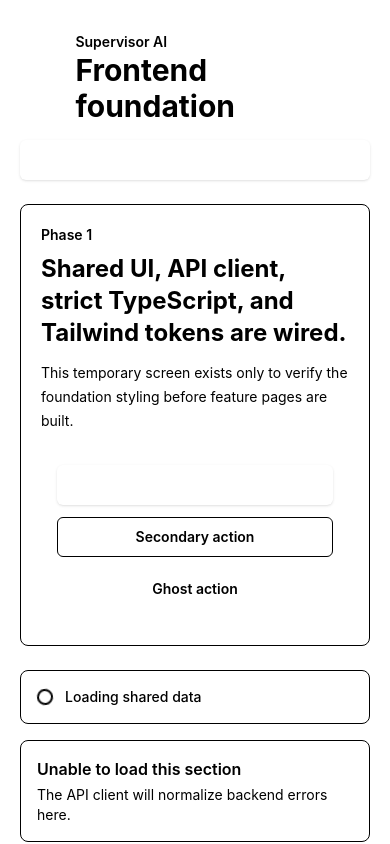
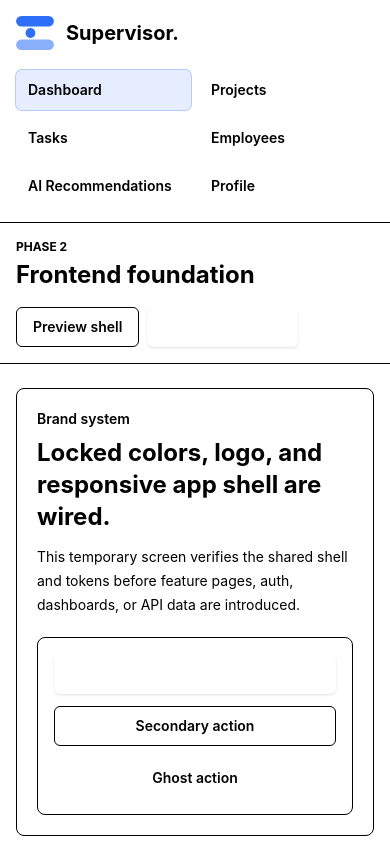
Before and after one commit to barshatpradhan/supervisor-ai, a React (Vite) app in the folder frontend/: page / in a window 390 px wide. Shown: the top 844 px of the page. Built offline with nearby package versions, Linux system fonts and the light colour scheme.

Commit message:
feat: add brand system and app shell

```diff
--- a/frontend/src/App.tsx
+++ b/frontend/src/App.tsx
@@ -1,44 +1,54 @@
+import { Container } from './components/layout/Container'
+import { PageShell } from './components/layout/PageShell'
+import type { NavigationItem } from './components/layout/Sidebar'
 import { EmptyState } from './components/shared/EmptyState'
 import { ErrorState } from './components/shared/ErrorState'
 import { LoadingState } from './components/shared/LoadingState'
 import { Button } from './components/ui/Button'
 import { Card } from './components/ui/Card'
 
+const navigationItems: NavigationItem[] = [
+  { href: '#dashboard', label: 'Dashboard' },
+  { href: '#projects', label: 'Projects' },
+  { href: '#tasks', label: 'Tasks' },
+  { href: '#employees', label: 'Employees' },
+  { href: '#ai-recommendations', label: 'AI Recommendations' },
+  { href: '#profile', label: 'Profile' },
+]
+
 function App() {
   return (
-    <main className="min-h-screen bg-surface-page px-5 py-8 text-ink-900 sm:px-8">
-      <div className="mx-auto flex max-w-5xl flex-col gap-6">
-        <header className="flex flex-col gap-4 sm:flex-row sm:items-center sm:justify-between">
-          <div className="flex items-center gap-3">
-            <div
-              className="grid h-11 w-11 place-items-center rounded-lg bg-brand-600 text-sm font-black text-white"
-              aria-hidden="true"
+    <PageShell
+      actions={
+        <>
+          <Button variant="secondary">Preview shell</Button>
+          <Button>Foundation ready</Button>
+        </>
+      }
+      activeHref="#dashboard"
+      eyebrow="Phase 2"
+      navigationItems={navigationItems}
+      title="Frontend foundation"
     >
-              SA
-            </div>
+      <main id="dashboard" tabIndex={-1}>
+        <Container className="py-6 sm:py-8">
+          <div className="flex flex-col gap-6">
+            <Card aria-labelledby="foundation-heading">
+              <div className="grid gap-5 md:grid-cols-[1.2fr_0.8fr] md:items-center">
                 <div>
-              <p className="text-sm font-semibold text-brand-700">Supervisor AI</p>
-              <h1 className="text-3xl font-bold tracking-normal text-ink-900">
-                Frontend foundation
-              </h1>
-            </div>
-          </div>
-          <Button>Foundation ready</Button>
-        </header>
-
-        <Card aria-labelledby="foundation-heading">
-          <div className="grid gap-4 md:grid-cols-[1.2fr_0.8fr] md:items-center">
-            <div>
-              <p className="text-sm font-semibold text-brand-700">Phase 1</p>
-              <h2 id="foundation-heading" className="mt-2 text-2xl font-bold text-ink-900">
-                Shared UI, API client, strict TypeScript, and Tailwind tokens are wired.
+                  <p className="text-sm font-semibold text-brand-700">Brand system</p>
+                  <h2
+                    id="foundation-heading"
+                    className="mt-2 text-2xl font-bold tracking-normal text-ink-900"
+                  >
+                    Locked colors, logo, and responsive app shell are wired.
                   </h2>
                   <p className="mt-3 max-w-2xl text-sm leading-6 text-ink-600">
-                This temporary screen exists only to verify the foundation styling before
-                feature pages are built.
+                    This temporary screen verifies the shared shell and tokens before
+                    feature pages, auth, dashboards, or API data are introduced.
                   </p>
                 </div>
-            <div className="grid gap-3 rounded-lg bg-surface-muted p-4">
+                <div className="grid gap-3 rounded-lg border border-border-subtle bg-surface-muted p-4">
                   <Button variant="primary">Primary action</Button>
                   <Button variant="secondary">Secondary action</Button>
                   <Button variant="ghost">Ghost action</Button>
@@ -55,7 +65,9 @@ function App() {
               />
             </section>
           </div>
+        </Container>
       </main>
+    </PageShell>
   )
 }
 
--- /dev/null
+++ b/frontend/src/components/layout/Container.tsx
@@ -0,0 +1,13 @@
+import type { HTMLAttributes, ReactNode } from 'react'
+
+interface ContainerProps extends HTMLAttributes<HTMLDivElement> {
+  children: ReactNode
+}
+
+export function Container({ children, className = '', ...props }: ContainerProps) {
+  return (
+    <div className={['mx-auto w-full max-w-6xl px-4 sm:px-6 lg:px-8', className].join(' ')} {...props}>
+      {children}
+    </div>
+  )
+}
--- /dev/null
+++ b/frontend/src/components/layout/Header.tsx
@@ -0,0 +1,27 @@
+import type { ReactNode } from 'react'
+
+interface HeaderProps {
+  actions?: ReactNode
+  eyebrow?: string
+  title: string
+}
+
+export function Header({ actions, eyebrow, title }: HeaderProps) {
+  return (
+    <header className="border-b border-border-subtle bg-glass-subtle backdrop-blur-xl">
+      <div className="flex flex-col gap-4 px-4 py-4 sm:px-6 lg:flex-row lg:items-center lg:justify-between lg:px-8">
+        <div>
+          {eyebrow ? (
+            <p className="text-xs font-bold uppercase tracking-normal text-brand-700">
+              {eyebrow}
+            </p>
+          ) : null}
+          <h1 className="mt-1 text-2xl font-bold tracking-normal text-ink-900 sm:text-3xl">
+            {title}
+          </h1>
+        </div>
+        {actions ? <div className="flex flex-wrap gap-2">{actions}</div> : null}
+      </div>
+    </header>
+  )
+}
--- /dev/null
+++ b/frontend/src/components/layout/PageShell.tsx
@@ -0,0 +1,32 @@
+import type { ReactNode } from 'react'
+import { Header } from './Header'
+import type { NavigationItem } from './Sidebar'
+import { Sidebar } from './Sidebar'
+
+interface PageShellProps {
+  actions?: ReactNode
+  activeHref?: string
+  children: ReactNode
+  eyebrow?: string
+  navigationItems: NavigationItem[]
+  title: string
+}
+
+export function PageShell({
+  actions,
+  activeHref,
+  children,
+  eyebrow,
+  navigationItems,
+  title,
+}: PageShellProps) {
+  return (
+    <div className="min-h-screen bg-surface-page text-ink-900 lg:grid lg:grid-cols-[280px_minmax(0,1fr)]">
+      <Sidebar activeHref={activeHref} items={navigationItems} />
+      <div className="min-w-0">
+        <Header actions={actions} eyebrow={eyebrow} title={title} />
+        {children}
+      </div>
+    </div>
+  )
+}
--- /dev/null
+++ b/frontend/src/components/layout/Sidebar.tsx
@@ -0,0 +1,51 @@
+import { SupervisorLogo } from '../ui/SupervisorLogo'
+
+export interface NavigationItem {
+  href: string
+  label: string
+}
+
+interface SidebarProps {
+  activeHref?: string
+  items: NavigationItem[]
+}
+
+export function Sidebar({ activeHref = '#dashboard', items }: SidebarProps) {
+  return (
+    <aside className="border-b border-border-subtle bg-surface-card lg:sticky lg:top-0 lg:h-screen lg:border-b-0 lg:border-r">
+      <div className="flex h-full flex-col gap-5 p-4 lg:p-5">
+        <a
+          className="rounded-md focus-visible:outline-3 focus-visible:outline-offset-4 focus-visible:outline-brand-300"
+          href="#dashboard"
+        >
+          <SupervisorLogo />
+        </a>
+
+        <nav aria-label="Primary navigation">
+          <ul className="grid grid-cols-2 gap-2 sm:grid-cols-3 lg:grid-cols-1">
+            {items.map((item) => {
+              const isActive = item.href === activeHref
+
+              return (
+                <li key={item.href}>
+                  <a
+                    aria-current={isActive ? 'page' : undefined}
+                    className={[
+                      'flex min-h-10 items-center rounded-md px-3 text-sm font-semibold transition focus-visible:outline-3 focus-visible:outline-offset-2 focus-visible:outline-brand-300',
+                      isActive
+                        ? 'bg-glass-tinted text-brand-700 ring-1 ring-border-brand'
+                        : 'text-ink-700 hover:bg-surface-muted hover:text-ink-900',
+                    ].join(' ')}
+                    href={item.href}
+                  >
+                    {item.label}
+                  </a>
+                </li>
+              )
+            })}
+          </ul>
+        </nav>
+      </div>
+    </aside>
+  )
+}
--- /dev/null
+++ b/frontend/src/components/ui/SupervisorLogo.tsx
@@ -0,0 +1,42 @@
+interface SupervisorLogoProps {
+  className?: string
+  compact?: boolean
+  inverted?: boolean
+}
+
+export function SupervisorLogo({
+  className = '',
+  compact = false,
+  inverted = false,
+}: SupervisorLogoProps) {
+  const symbolColor = inverted ? '#5B8DF9' : '#2D6FF7'
+  const textColor = inverted ? 'text-white' : 'text-ink-900'
+
+  return (
+    <div className={['flex items-center gap-3', className].join(' ')}>
+      <svg
+        className="h-[34px] w-[38px] shrink-0"
+        viewBox="0 0 100 90"
+        role="img"
+        aria-label="Supervisor logo symbol"
+      >
+        <rect x="0" y="0" width="100" height="28" rx="14" fill={symbolColor} />
+        <rect
+          x="0"
+          y="62"
+          width="100"
+          height="28"
+          rx="14"
+          fill={symbolColor}
+          opacity="0.55"
+        />
+        <circle cx="38" cy="45" r="13" fill={symbolColor} />
+      </svg>
+      {!compact ? (
+        <span className={`text-xl font-bold leading-none tracking-normal ${textColor}`}>
+          Supervisor<span className="text-brand-500">.</span>
+        </span>
+      ) : null}
+    </div>
+  )
+}
--- a/frontend/src/styles/tokens.css
+++ b/frontend/src/styles/tokens.css
@@ -1,44 +1,142 @@
 :root {
-  --color-brand-50: #ecfdf8;
-  --color-brand-100: #d2f7ec;
-  --color-brand-200: #9fead7;
-  --color-brand-300: #68d7c0;
-  --color-brand-400: #34b8a2;
-  --color-brand-500: #229684;
-  --color-brand-600: #18786b;
-  --color-brand-700: #155f57;
-  --color-brand-800: #154d48;
-  --color-brand-900: #143f3c;
+  --brand-blue-50: #eff4fe;
+  --brand-blue-100: #dce7fd;
+  --brand-blue-200: #b6cdfa;
+  --brand-blue-300: #86abf7;
+  --brand-blue-400: #5b8df9;
+  --brand-blue-500: #2d6ff7;
+  --brand-blue-600: #2563eb;
+  --brand-blue-700: #1745ae;
+  --brand-blue-800: #143783;
+  --brand-blue-900: #0f2a66;
 
-  --color-ink-50: #f8fafc;
-  --color-ink-100: #eef2f6;
-  --color-ink-200: #dce4ed;
-  --color-ink-300: #c3cfdb;
-  --color-ink-400: #94a3b8;
-  --color-ink-500: #64748b;
-  --color-ink-600: #475569;
-  --color-ink-700: #334155;
-  --color-ink-800: #1e293b;
-  --color-ink-900: #0f172a;
+  --coral-100: #ffe5e5;
+  --coral-500: #ff6b6b;
+  --coral-700: #c73e3e;
+  --amber-100: #ffefd5;
+  --amber-500: #ffb547;
+  --amber-700: #c28614;
+  --mint-100: #d7f5e5;
+  --mint-500: #26c281;
+  --mint-700: #10804e;
+  --teal-100: #cff4fa;
+  --teal-500: #06b6d4;
+  --teal-700: #067a8f;
+  --violet-100: #ede3fe;
+  --violet-500: #8b5cf6;
+  --violet-700: #5a2ec2;
+  --pink-100: #fce0ef;
+  --pink-500: #ec4899;
+  --pink-700: #a8266a;
 
-  --color-accent-50: #fff8eb;
-  --color-accent-100: #ffedc7;
-  --color-accent-200: #ffd989;
-  --color-accent-300: #ffc24a;
-  --color-accent-400: #f5a912;
-  --color-accent-500: #d88b06;
-  --color-accent-600: #b56709;
+  --success-bg: var(--mint-100);
+  --success-fg: var(--mint-500);
+  --success-text: var(--mint-700);
+  --warning-bg: var(--amber-100);
+  --warning-fg: var(--amber-500);
+  --warning-text: var(--amber-700);
+  --error-bg: #ffe0e0;
+  --error-fg: #e5484d;
+  --error-text: #a4221f;
+  --info-bg: var(--brand-blue-50);
+  --info-fg: var(--brand-blue-600);
+  --info-text: var(--brand-blue-700);
 
-  --color-danger-50: #fef2f2;
-  --color-danger-100: #fee2e2;
-  --color-danger-600: #dc2626;
-  --color-danger-700: #b91c1c;
+  --neutral-0: #ffffff;
+  --neutral-25: #fafbfc;
+  --neutral-50: #f5f7fa;
+  --neutral-100: #ebeef3;
+  --neutral-200: #e5e9f0;
+  --neutral-300: #d2d8e2;
+  --neutral-400: #a6afbe;
+  --neutral-500: #6b7280;
+  --neutral-600: #4b5563;
+  --neutral-700: #374151;
+  --neutral-800: #1f2937;
+  --neutral-900: #0f1a2e;
 
-  --color-surface-page: #f4f7fb;
-  --color-surface-card: #ffffff;
-  --color-surface-muted: #eef4f8;
-  --color-border-subtle: #dbe4ee;
-  --shadow-card: 0 18px 45px rgb(15 23 42 / 8%);
+  --surface-canvas: var(--neutral-25);
+  --surface-canvas-alt: var(--neutral-50);
+  --surface-card: var(--neutral-0);
+  --surface-card-alt: var(--neutral-25);
+  --surface-elevated: var(--neutral-0);
+  --surface-overlay: rgb(15 26 46 / 50%);
+  --surface-glass-subtle: rgb(255 255 255 / 70%);
+  --surface-glass-strong: rgb(255 255 255 / 85%);
+  --surface-glass-tinted: rgb(45 111 247 / 12%);
+  --surface-glass-border: rgb(255 255 255 / 90%);
+
+  --text-primary: var(--neutral-900);
+  --text-secondary: var(--neutral-600);
+  --text-tertiary: var(--neutral-500);
+  --text-disabled: var(--neutral-400);
+  --text-on-brand: #ffffff;
+  --text-link: var(--brand-blue-600);
+
+  --border-default: var(--neutral-200);
+  --border-strong: var(--neutral-300);
+  --border-brand: var(--brand-blue-200);
+
+  --shadow-card: 0 2px 12px rgb(15 26 46 / 6%);
+  --shadow-shell: 0 18px 44px rgb(15 26 46 / 8%);
+
+  --color-brand-50: var(--brand-blue-50);
+  --color-brand-100: var(--brand-blue-100);
+  --color-brand-200: var(--brand-blue-200);
+  --color-brand-300: var(--brand-blue-300);
+  --color-brand-400: var(--brand-blue-400);
+  --color-brand-500: var(--brand-blue-500);
+  --color-brand-600: var(--brand-blue-600);
+  --color-brand-700: var(--brand-blue-700);
+  --color-brand-800: var(--brand-blue-800);
+  --color-brand-900: var(--brand-blue-900);
+  --color-ink-50: var(--neutral-50);
+  --color-ink-100: var(--neutral-100);
+  --color-ink-200: var(--neutral-200);
+  --color-ink-300: var(--neutral-300);
+  --color-ink-400: var(--neutral-400);
+  --color-ink-500: var(--neutral-500);
+  --color-ink-600: var(--neutral-600);
+  --color-ink-700: var(--neutral-700);
+  --color-ink-800: var(--neutral-800);
+  --color-ink-900: var(--neutral-900);
+  --color-surface-page: var(--surface-canvas);
+  --color-surface-card: var(--surface-card);
+  --color-surface-muted: var(--surface-canvas-alt);
+  --color-border-subtle: var(--border-default);
+}
+
+@media (prefers-color-scheme: dark) {
+  :root {
+    --surface-canvas: #0f1a2e;
+    --surface-canvas-alt: #14213d;
+    --surface-card: #1a2540;
+    --surface-card-alt: #222d4a;
+    --surface-elevated: #2a3654;
+    --surface-overlay: rgb(0 0 0 / 60%);
+    --surface-glass-subtle: rgb(255 255 255 / 8%);
+    --surface-glass-strong: rgb(255 255 255 / 12%);
+    --surface-glass-tinted: rgb(91 141 249 / 15%);
+    --surface-glass-border: rgb(255 255 255 / 15%);
+    --text-primary: #ffffff;
+    --text-secondary: var(--neutral-400);
+    --text-tertiary: var(--neutral-500);
+    --text-disabled: var(--neutral-600);
+    --text-link: var(--brand-blue-400);
+    --border-default: #2a3654;
+    --border-strong: #3d4b6e;
+    --border-brand: var(--brand-blue-700);
+    --color-brand-600: var(--brand-blue-400);
+    --color-brand-700: var(--brand-blue-300);
+    --color-ink-600: var(--neutral-400);
+    --color-ink-700: var(--neutral-300);
+    --color-ink-800: var(--neutral-100);
+    --color-ink-900: #ffffff;
+    --color-surface-page: var(--surface-canvas);
+    --color-surface-card: var(--surface-card);
+    --color-surface-muted: var(--surface-card-alt);
+    --color-border-subtle: var(--border-default);
+  }
 }
 
 @theme {
@@ -52,7 +150,6 @@
   --color-brand-700: var(--color-brand-700);
   --color-brand-800: var(--color-brand-800);
   --color-brand-900: var(--color-brand-900);
-
   --color-ink-50: var(--color-ink-50);
   --color-ink-100: var(--color-ink-100);
   --color-ink-200: var(--color-ink-200);
@@ -63,23 +160,49 @@
   --color-ink-700: var(--color-ink-700);
   --color-ink-800: var(--color-ink-800);
   --color-ink-900: var(--color-ink-900);
-
-  --color-accent-50: var(--color-accent-50);
-  --color-accent-100: var(--color-accent-100);
-  --color-accent-200: var(--color-accent-200);
-  --color-accent-300: var(--color-accent-300);
-  --color-accent-400: var(--color-accent-400);
-  --color-accent-500: var(--color-accent-500);
-  --color-accent-600: var(--color-accent-600);
-
-  --color-danger-50: var(--color-danger-50);
-  --color-danger-100: var(--color-danger-100);
-  --color-danger-600: var(--color-danger-600);
-  --color-danger-700: var(--color-danger-700);
-
+  --color-coral-100: var(--coral-100);
+  --color-coral-500: var(--coral-500);
+  --color-coral-700: var(--coral-700);
+  --color-amber-100: var(--amber-100);
+  --color-amber-500: var(--amber-500);
+  --color-amber-700: var(--amber-700);
+  --color-mint-100: var(--mint-100);
+  --color-mint-500: var(--mint-500);
+  --color-mint-700: var(--mint-700);
+  --color-teal-100: var(--teal-100);
+  --color-teal-500: var(--teal-500);
+  --color-teal-700: var(--teal-700);
+  --color-violet-100: var(--violet-100);
+  --color-violet-500: var(--violet-500);
+  --color-violet-700: var(--violet-700);
+  --color-pink-100: var(--pink-100);
+  --color-pink-500: var(--pink-500);
+  --color-pink-700: var(--pink-700);
+  --color-success-bg: var(--success-bg);
+  --color-success-fg: var(--success-fg);
+  --color-success-text: var(--success-text);
+  --color-warning-bg: var(--warning-bg);
+  --color-warning-fg: var(--warning-fg);
+  --color-warning-text: var(--warning-text);
+  --color-danger-50: var(--error-bg);
+  --color-danger-100: var(--error-bg);
+  --color-danger-600: var(--error-fg);
+  --color-danger-700: var(--error-text);
+  --color-info-bg: var(--info-bg);
+  --color-info-fg: var(--info-fg);
+  --color-info-text: var(--info-text);
   --color-surface-page: var(--color-surface-page);
   --color-surface-card: var(--color-surface-card);
   --color-surface-muted: var(--color-surface-muted);
+  --color-surface-card-alt: var(--surface-card-alt);
+  --color-surface-elevated: var(--surface-elevated);
+  --color-glass-subtle: var(--surface-glass-subtle);
+  --color-glass-strong: var(--surface-glass-strong);
+  --color-glass-tinted: var(--surface-glass-tinted);
+  --color-glass-border: var(--surface-glass-border);
   --color-border-subtle: var(--color-border-subtle);
+  --color-border-strong: var(--border-strong);
+  --color-border-brand: var(--border-brand);
   --shadow-card: var(--shadow-card);
+  --shadow-shell: var(--shadow-shell);
 }
```
Also changed, not shown: frontend/src/assets/logo-symbol.svg (added), 1 other file (tests, documents, lock files or other folders). Lines whose indentation alone changed are shown as unchanged.
